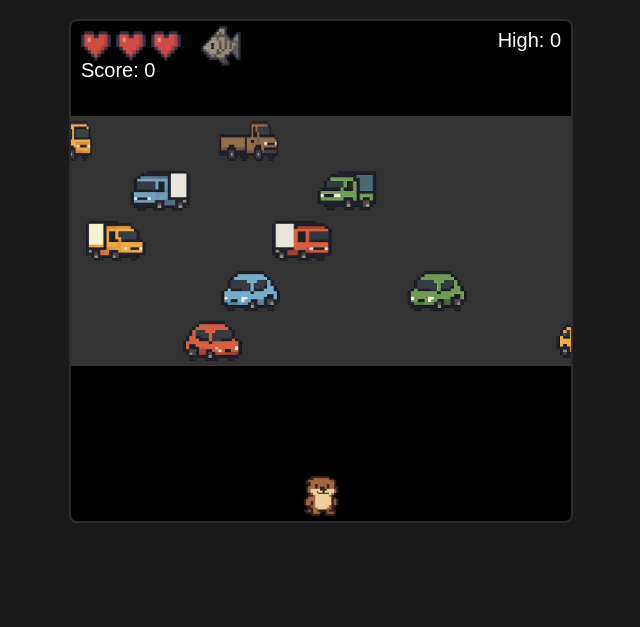
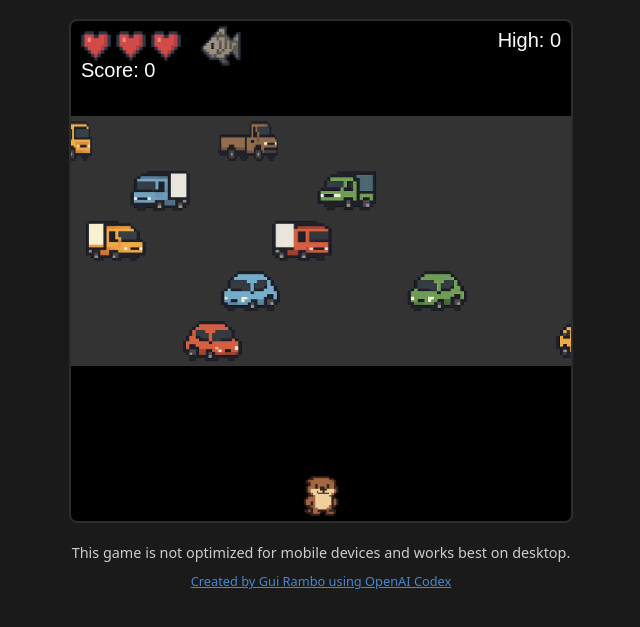
Before and after one commit to insidegui/crossyotter, a plain HTML site: page index.html in a window 1280 px wide. Shown: the part 85-712 px from the top of the page, without its empty margins (319-959 px from the left). Drawn offline with Linux system fonts and the light colour scheme.

Commit message:
Add footer

```diff
--- a/index.html
+++ b/index.html
@@ -17,6 +17,10 @@
 <body>
   <h1>Crossy Otter</h1>
   <canvas id="gameCanvas" width="500" height="500"></canvas>
+  <p class="mobile-note">This game is not optimized for mobile devices and works best on desktop.</p>
+  <footer>
+    <a href="https://github.com/insidegui/crossyotter" target="_blank" rel="noopener">Created by Gui Rambo using OpenAI Codex</a>
+  </footer>
   <script src="script.js"></script>
 </body>
 </html>
--- a/style.css
+++ b/style.css
@@ -8,6 +8,15 @@ body {
   align-items: center;
   font-family: system-ui, -apple-system, BlinkMacSystemFont, 'Segoe UI', Roboto, Oxygen, Ubuntu, Cantarell, 'Open Sans', 'Helvetica Neue', sans-serif;
 }
+
+a:link, a:active, a:visited {
+  color:rgb(72, 134, 206);
+}
+
+a:hover {
+  color:rgb(126, 185, 255);
+}
+
 /* Ensure the document covers the full viewport so touch events are captured anywhere */
 html, body {
   height: 100%;
@@ -25,3 +34,18 @@ canvas {
   margin: 20px 0;
   border-radius: 8px;
 }
+/* Note shown below the game canvas */
+.mobile-note {
+  margin: 0;
+  font-size: 0.9em;
+  color: #cccccc;
+  text-align: center;
+}
+
+/* Footer with author and repository link */
+footer {
+  margin: 10px 0 20px;
+  font-size: 0.8em;
+  color: #aaaaaa;
+  text-align: center;
+}
```
